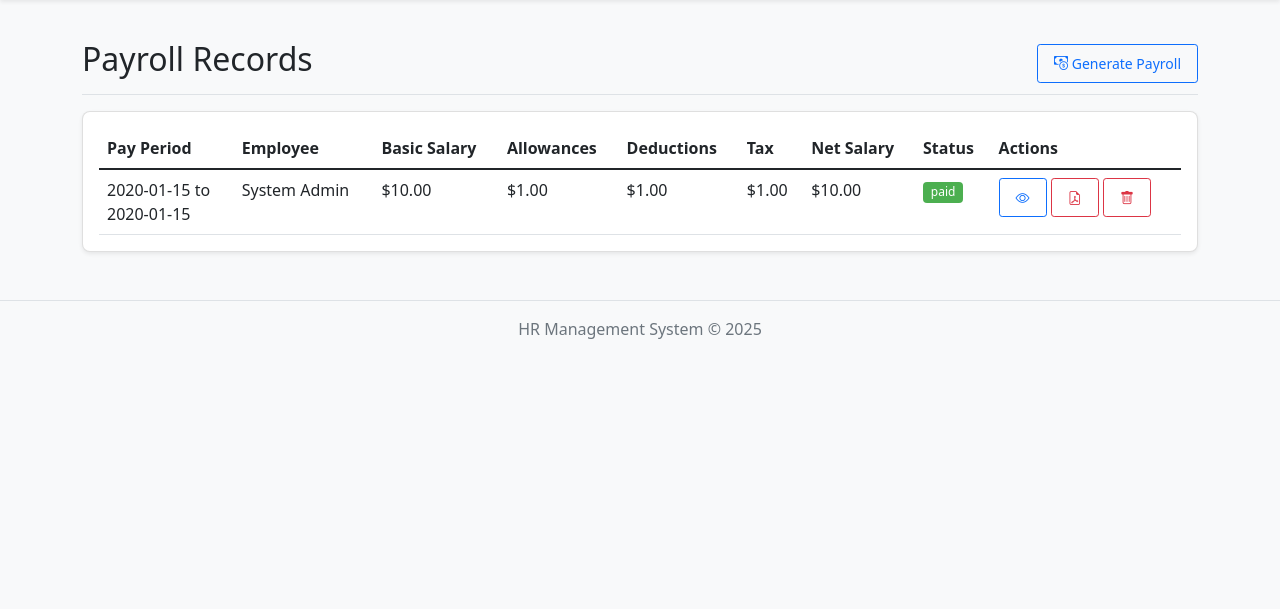
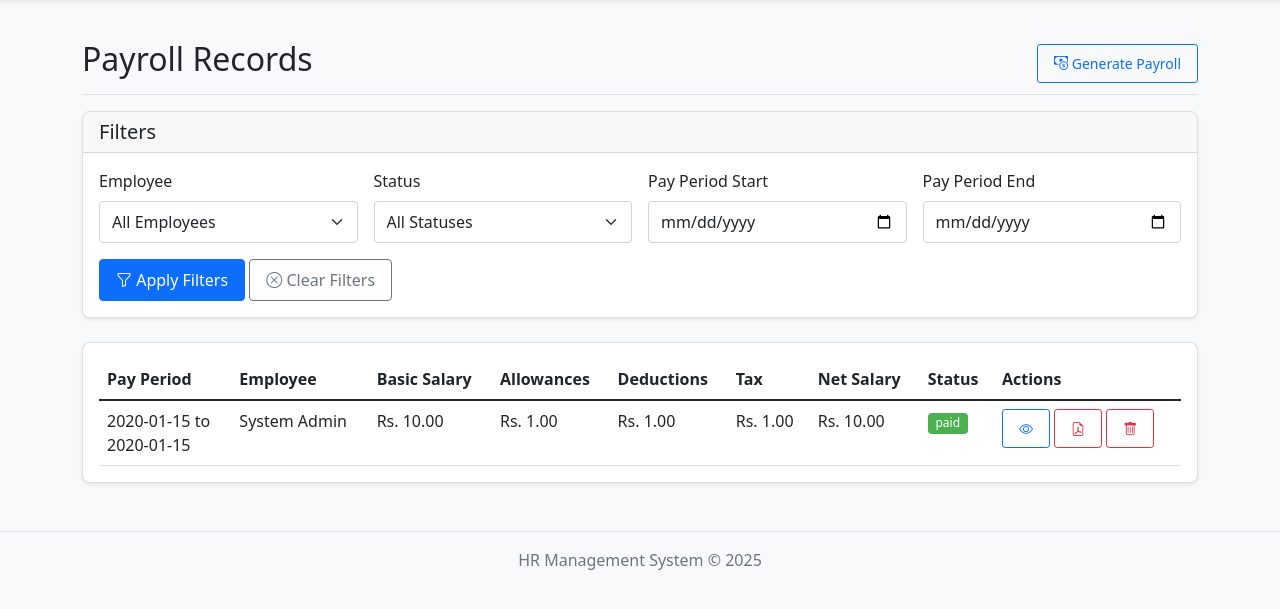
Before and after one commit to infalphaco/hr-management-system, a Flask app: page /payroll in a window 1280 px wide. Shown: the part 58-667 px from the top of the page. Run offline with Flask 3, Linux system fonts and the light colour scheme; the visitor is signed in with stand-in values (Sample User, id 1); data comes from the database, SQL or seed files in the repository; tables that the repository leaves empty hold one stand-in row (values such as "Sample post").

Commit message:
Fourth change

```diff
--- a/app.py
+++ b/app.py
@@ -1178,14 +1178,36 @@ def process_leave(id):
 
     return redirect(url_for('leave_details', id=id))
 
-# Payroll Management Routes
 @app.route('/payroll')
-def payroll():  # Changed from payroll_list to payroll
-    if not is_logged_in() or not is_admin():
-        return redirect(url_for('login'))
-
-    payrolls = Payroll.query.order_by(Payroll.pay_period_start.desc()).all()
-    return render_template('admin/payroll/list.html', payrolls=payrolls)
+def payroll():
+    if not is_logged_in() or not is_admin():
+        return redirect(url_for('login'))
+
+    # Get filter parameters
+    employee_id = request.args.get('employee_id', type=int)
+    status = request.args.get('status')
+    pay_period_start = request.args.get('pay_period_start')
+    pay_period_end = request.args.get('pay_period_end')
+
+    # Build query
+    query = Payroll.query.join(Employee)
+
+    # Apply filters
+    if employee_id:
+        query = query.filter(Payroll.employee_id == employee_id)
+    if status:
+        query = query.filter(Payroll.status == status)
+    if pay_period_start:
+        query = query.filter(Payroll.pay_period_start >= datetime.strptime(pay_period_start, '%Y-%m-%d').date())
+    if pay_period_end:
+        query = query.filter(Payroll.pay_period_end <= datetime.strptime(pay_period_end, '%Y-%m-%d').date())
+
+    payrolls = query.order_by(Payroll.pay_period_start.desc()).all()
+    employees = Employee.query.order_by(Employee.first_name).all()
+
+    return render_template('admin/payroll/list.html',
+                         payrolls=payrolls,
+                         employees=employees)
 
 @app.route('/payroll/generate', methods=['GET', 'POST'])
 def generate_payroll():
--- a/templates/admin/payroll/list.html
+++ b/templates/admin/payroll/list.html
@@ -24,6 +24,59 @@
 {% endif %}
 {% endwith %}
 
+<!-- Filter Form -->
+<div class="card mb-4">
+    <div class="card-header">
+        <h5 class="mb-0">Filters</h5>
+    </div>
+    <div class="card-body">
+        <form method="get" action="{{ url_for('payroll') }}" class="row g-3">
+            <div class="col-md-3">
+                <label for="employee_id" class="form-label">Employee</label>
+                <select name="employee_id" id="employee_id" class="form-select">
+                    <option value="">All Employees</option>
+                    {% for employee in employees %}
+                    <option value="{{ employee.id }}" {% if request.args.get('employee_id')|int==employee.id %}selected{% endif %}>
+                        {{ employee.first_name }} {{ employee.last_name }}
+                    </option>
+                    {% endfor %}
+                </select>
+            </div>
+
+            <div class="col-md-3">
+                <label for="status" class="form-label">Status</label>
+                <select name="status" id="status" class="form-select">
+                    <option value="">All Statuses</option>
+                    <option value="pending" {% if request.args.get('status')=='pending' %}selected{% endif %}>Pending</option>
+                    <option value="paid" {% if request.args.get('status')=='paid' %}selected{% endif %}>Paid</option>
+                </select>
+            </div>
+
+            <div class="col-md-3">
+                <label for="pay_period_start" class="form-label">Pay Period Start</label>
+                <input type="date" name="pay_period_start" id="pay_period_start"
+                       class="form-control" value="{{ request.args.get('pay_period_start') }}">
+            </div>
+
+            <div class="col-md-3">
+                <label for="pay_period_end" class="form-label">Pay Period End</label>
+                <input type="date" name="pay_period_end" id="pay_period_end"
+                       class="form-control" value="{{ request.args.get('pay_period_end') }}">
+            </div>
+
+            <div class="col-12">
+                <button type="submit" class="btn btn-primary">
+                    <i class="bi bi-funnel"></i> Apply Filters
+                </button>
+                <a href="{{ url_for('payroll') }}" class="btn btn-outline-secondary">
+                    <i class="bi bi-x-circle"></i> Clear Filters
+                </a>
+            </div>
+        </form>
+    </div>
+</div>
+
+<!-- Payroll Records Table -->
 <div class="card">
     <div class="card-body">
         <div class="table-responsive">
@@ -49,11 +102,11 @@
                             {{ payroll.pay_period_end.strftime('%Y-%m-%d') }}
                         </td>
                         <td>{{ payroll.employee.first_name }} {{ payroll.employee.last_name }}</td>
-                        <td>${{ "%.2f"|format(payroll.basic_salary) }}</td>
-                        <td>${{ "%.2f"|format(payroll.allowances) }}</td>
-                        <td>${{ "%.2f"|format(payroll.deductions) }}</td>
-                        <td>${{ "%.2f"|format(payroll.tax) }}</td>
-                        <td>${{ "%.2f"|format(payroll.net_salary) }}</td>
+                        <td>Rs. {{ "%.2f"|format(payroll.basic_salary) }}</td>
+                        <td>Rs. {{ "%.2f"|format(payroll.allowances) }}</td>
+                        <td>Rs. {{ "%.2f"|format(payroll.deductions) }}</td>
+                        <td>Rs. {{ "%.2f"|format(payroll.tax) }}</td>
+                        <td>Rs. {{ "%.2f"|format(payroll.net_salary) }}</td>
                         <td>
                             <span
                                 class="badge bg-{{ 'warning' if payroll.status == 'pending' else 'success' if payroll.status == 'paid' else 'secondary' }}">
@@ -93,6 +146,10 @@
                             </form>
                         </td>
                     </tr>
+                    {% else %}
+                    <tr>
+                        <td colspan="9" class="text-center">No payroll records found</td>
+                    </tr>
                     {% endfor %}
                 </tbody>
             </table>
--- a/templates/employee/base.html
+++ b/templates/employee/base.html
@@ -31,11 +31,11 @@
                             <i class="bi bi-calendar-event"></i> Leaves
                         </a>
                     </li>
-                    <li class="nav-item">
+                    <!-- <li class="nav-item">
                         <a class="nav-link" href="{{ url_for('employee_profile') }}">
                             <i class="bi bi-person-circle"></i> Profile
                         </a>
-                    </li>
+                    </li> -->
                     <li class="nav-item">
                         <a class="nav-link" href="{{ url_for('mobile_time_tracking') }}">
                             <i class="bi bi-phone"></i> Mobile Clock In
```
